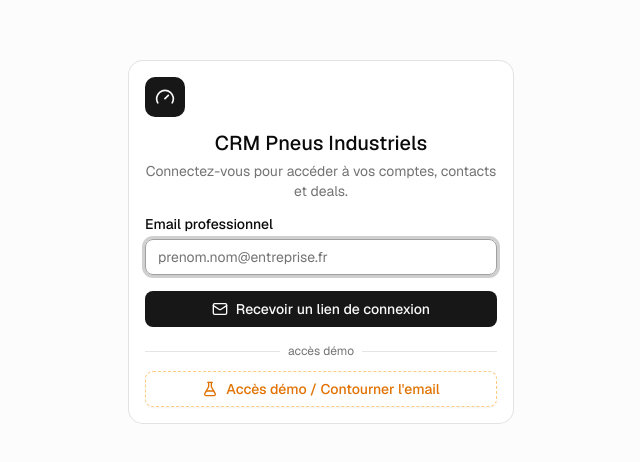
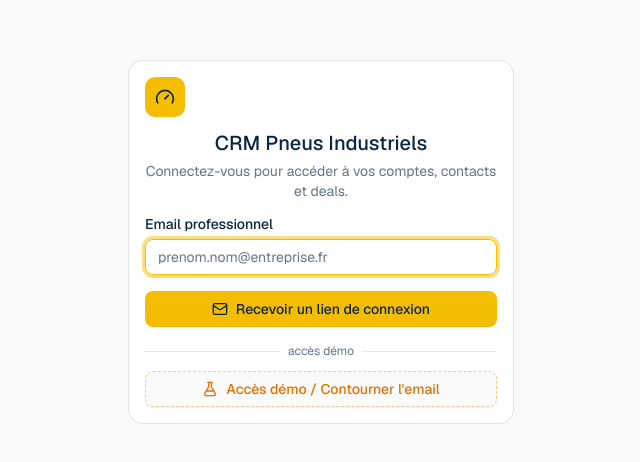
Before and after one commit to lesagemarius7-bot/mon-crm-pneus, a Next.js app: page /login in a window 1280 px wide. Shown: the part 158-620 px from the top of the page, without its empty margins (319-959 px from the left). Built offline with nearby package versions, Linux system fonts and the light colour scheme.

Commit message:
style: rebranding UI to Pneus Industriels colors

```diff
--- a/src/app/globals.css
+++ b/src/app/globals.css
@@ -41,6 +41,10 @@
   --color-popover: var(--popover);
   --color-card-foreground: var(--card-foreground);
   --color-card: var(--card);
+  --color-brand-yellow: var(--brand-yellow);
+  --color-brand-blue: var(--brand-blue);
+  --color-brand-navy: var(--brand-navy);
+  --color-brand-dark: var(--brand-dark);
   --radius-sm: calc(var(--radius) * 0.6);
   --radius-md: calc(var(--radius) * 0.8);
   --radius-lg: var(--radius);
@@ -50,73 +54,85 @@
   --radius-4xl: calc(var(--radius) * 2.6);
 }
 
+/* Pneus Industriels brand constants — same across light/dark, used both
+   directly (bg-brand-yellow, text-brand-blue, ...) and as the source for
+   the semantic tokens below. */
+:root,
+.dark {
+  --brand-yellow: #f5bd02;
+  --brand-blue: #1e3a8a;
+  --brand-navy: #0a2540;
+  --brand-dark: #18181b;
+  --brand-dark-deep: #09090b;
+}
+
 :root {
-  --background: oklch(1 0 0);
-  --foreground: oklch(0.145 0 0);
-  --card: oklch(1 0 0);
-  --card-foreground: oklch(0.145 0 0);
-  --popover: oklch(1 0 0);
-  --popover-foreground: oklch(0.145 0 0);
-  --primary: oklch(0.205 0 0);
-  --primary-foreground: oklch(0.985 0 0);
-  --secondary: oklch(0.97 0 0);
-  --secondary-foreground: oklch(0.205 0 0);
-  --muted: oklch(0.97 0 0);
-  --muted-foreground: oklch(0.556 0 0);
-  --accent: oklch(0.97 0 0);
-  --accent-foreground: oklch(0.205 0 0);
+  --background: #fafafa;
+  --foreground: var(--brand-navy);
+  --card: #ffffff;
+  --card-foreground: var(--brand-navy);
+  --popover: #ffffff;
+  --popover-foreground: var(--brand-navy);
+  --primary: var(--brand-yellow);
+  --primary-foreground: var(--brand-navy);
+  --secondary: #eef2f7;
+  --secondary-foreground: var(--brand-blue);
+  --muted: #f4f4f5;
+  --muted-foreground: #64748b;
+  --accent: #fef3c7;
+  --accent-foreground: var(--brand-navy);
   --destructive: oklch(0.577 0.245 27.325);
-  --border: oklch(0.922 0 0);
-  --input: oklch(0.922 0 0);
-  --ring: oklch(0.708 0 0);
-  --chart-1: oklch(0.87 0 0);
-  --chart-2: oklch(0.556 0 0);
-  --chart-3: oklch(0.439 0 0);
-  --chart-4: oklch(0.371 0 0);
-  --chart-5: oklch(0.269 0 0);
+  --border: #e4e7ec;
+  --input: #e4e7ec;
+  --ring: var(--brand-yellow);
+  --chart-1: var(--brand-yellow);
+  --chart-2: var(--brand-blue);
+  --chart-3: var(--brand-dark);
+  --chart-4: #94a3b8;
+  --chart-5: #64748b;
   --radius: 0.625rem;
-  --sidebar: oklch(0.985 0 0);
-  --sidebar-foreground: oklch(0.145 0 0);
-  --sidebar-primary: oklch(0.205 0 0);
-  --sidebar-primary-foreground: oklch(0.985 0 0);
-  --sidebar-accent: oklch(0.97 0 0);
-  --sidebar-accent-foreground: oklch(0.205 0 0);
-  --sidebar-border: oklch(0.922 0 0);
-  --sidebar-ring: oklch(0.708 0 0);
+  --sidebar: var(--brand-dark);
+  --sidebar-foreground: #fafafa;
+  --sidebar-primary: var(--brand-yellow);
+  --sidebar-primary-foreground: var(--brand-navy);
+  --sidebar-accent: var(--brand-yellow);
+  --sidebar-accent-foreground: var(--brand-navy);
+  --sidebar-border: #27272a;
+  --sidebar-ring: var(--brand-yellow);
 }
 
 .dark {
-  --background: oklch(0.145 0 0);
-  --foreground: oklch(0.985 0 0);
-  --card: oklch(0.205 0 0);
-  --card-foreground: oklch(0.985 0 0);
-  --popover: oklch(0.205 0 0);
-  --popover-foreground: oklch(0.985 0 0);
-  --primary: oklch(0.922 0 0);
-  --primary-foreground: oklch(0.205 0 0);
-  --secondary: oklch(0.269 0 0);
-  --secondary-foreground: oklch(0.985 0 0);
-  --muted: oklch(0.269 0 0);
-  --muted-foreground: oklch(0.708 0 0);
-  --accent: oklch(0.269 0 0);
-  --accent-foreground: oklch(0.985 0 0);
+  --background: var(--brand-dark-deep);
+  --foreground: #fafafa;
+  --card: var(--brand-dark);
+  --card-foreground: #fafafa;
+  --popover: var(--brand-dark);
+  --popover-foreground: #fafafa;
+  --primary: var(--brand-yellow);
+  --primary-foreground: var(--brand-navy);
+  --secondary: #1e293b;
+  --secondary-foreground: #fafafa;
+  --muted: #27272a;
+  --muted-foreground: #a1a1aa;
+  --accent: #3a2e0a;
+  --accent-foreground: #fafafa;
   --destructive: oklch(0.704 0.191 22.216);
   --border: oklch(1 0 0 / 10%);
   --input: oklch(1 0 0 / 15%);
-  --ring: oklch(0.556 0 0);
-  --chart-1: oklch(0.87 0 0);
-  --chart-2: oklch(0.556 0 0);
-  --chart-3: oklch(0.439 0 0);
-  --chart-4: oklch(0.371 0 0);
-  --chart-5: oklch(0.269 0 0);
-  --sidebar: oklch(0.205 0 0);
-  --sidebar-foreground: oklch(0.985 0 0);
-  --sidebar-primary: oklch(0.488 0.243 264.376);
-  --sidebar-primary-foreground: oklch(0.985 0 0);
-  --sidebar-accent: oklch(0.269 0 0);
-  --sidebar-accent-foreground: oklch(0.985 0 0);
-  --sidebar-border: oklch(1 0 0 / 10%);
-  --sidebar-ring: oklch(0.556 0 0);
+  --ring: var(--brand-yellow);
+  --chart-1: var(--brand-yellow);
+  --chart-2: #93c5fd;
+  --chart-3: #94a3b8;
+  --chart-4: #52525b;
+  --chart-5: #a1a1aa;
+  --sidebar: var(--brand-dark-deep);
+  --sidebar-foreground: #fafafa;
+  --sidebar-primary: var(--brand-yellow);
+  --sidebar-primary-foreground: var(--brand-navy);
+  --sidebar-accent: var(--brand-yellow);
+  --sidebar-accent-foreground: var(--brand-navy);
+  --sidebar-border: oklch(1 0 0 / 8%);
+  --sidebar-ring: var(--brand-yellow);
 }
 
 @layer base {
--- a/src/components/app-sidebar.tsx
+++ b/src/components/app-sidebar.tsx
@@ -59,8 +59,8 @@ export function AppSidebar({ userEmail }: { userEmail?: string }) {
                 <Gauge className="size-4" />
               </div>
               <div className="flex flex-col gap-0.5 leading-none">
-                <span className="font-semibold">Pneus Industriels</span>
-                <span className="text-xs text-muted-foreground">CRM</span>
+                <span className="font-semibold text-sidebar-foreground">Pneus Industriels</span>
+                <span className="text-xs text-[#93c5fd]">CRM</span>
               </div>
             </SidebarMenuButton>
           </SidebarMenuItem>
--- a/src/components/deals/kanban-column.tsx
+++ b/src/components/deals/kanban-column.tsx
@@ -26,7 +26,7 @@ export function KanbanColumn({
   const totalValue = deals.reduce((sum, deal) => sum + (deal.value ?? 0), 0);
 
   return (
-    <div className="flex h-full w-72 shrink-0 flex-col rounded-lg border bg-muted/20">
+    <div className="flex h-full w-72 shrink-0 flex-col rounded-lg border border-t-2 border-t-primary bg-muted/20">
       <div className="shrink-0 space-y-1 border-b p-3">
         <div className="flex items-center justify-between gap-2">
           <h3 className="truncate text-sm font-medium">{stage.name}</h3>
--- a/src/components/tasks/task-kanban-column.tsx
+++ b/src/components/tasks/task-kanban-column.tsx
@@ -22,7 +22,7 @@ export function TaskKanbanColumn({
   const { setNodeRef, isOver } = useDroppable({ id: bucket });
 
   return (
-    <div className="flex h-full w-72 shrink-0 flex-col rounded-lg border bg-muted/20">
+    <div className="flex h-full w-72 shrink-0 flex-col rounded-lg border border-t-2 border-t-primary bg-muted/20">
       <div className="flex shrink-0 items-center justify-between gap-2 border-b p-3">
         <h3 className="truncate text-sm font-medium">{label}</h3>
         <Badge variant="secondary" className="shrink-0">
```
